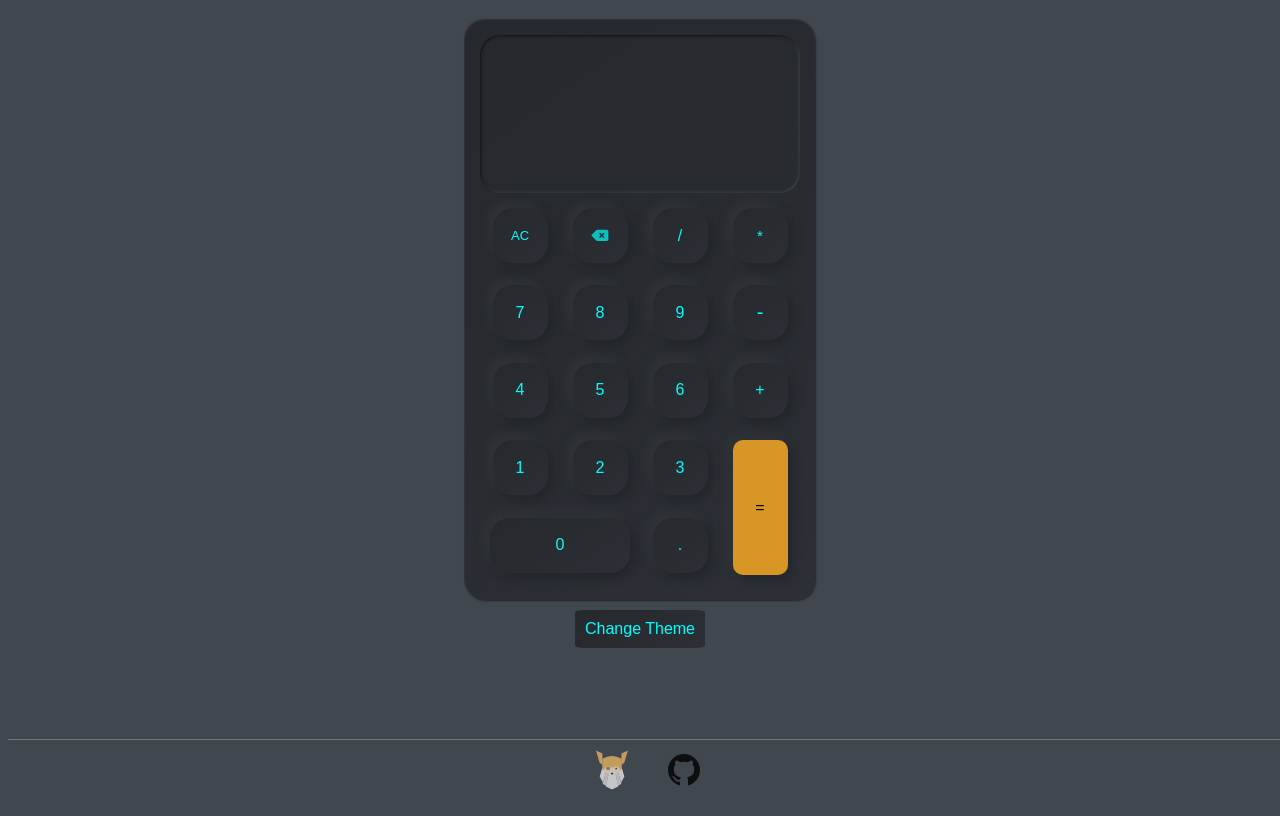
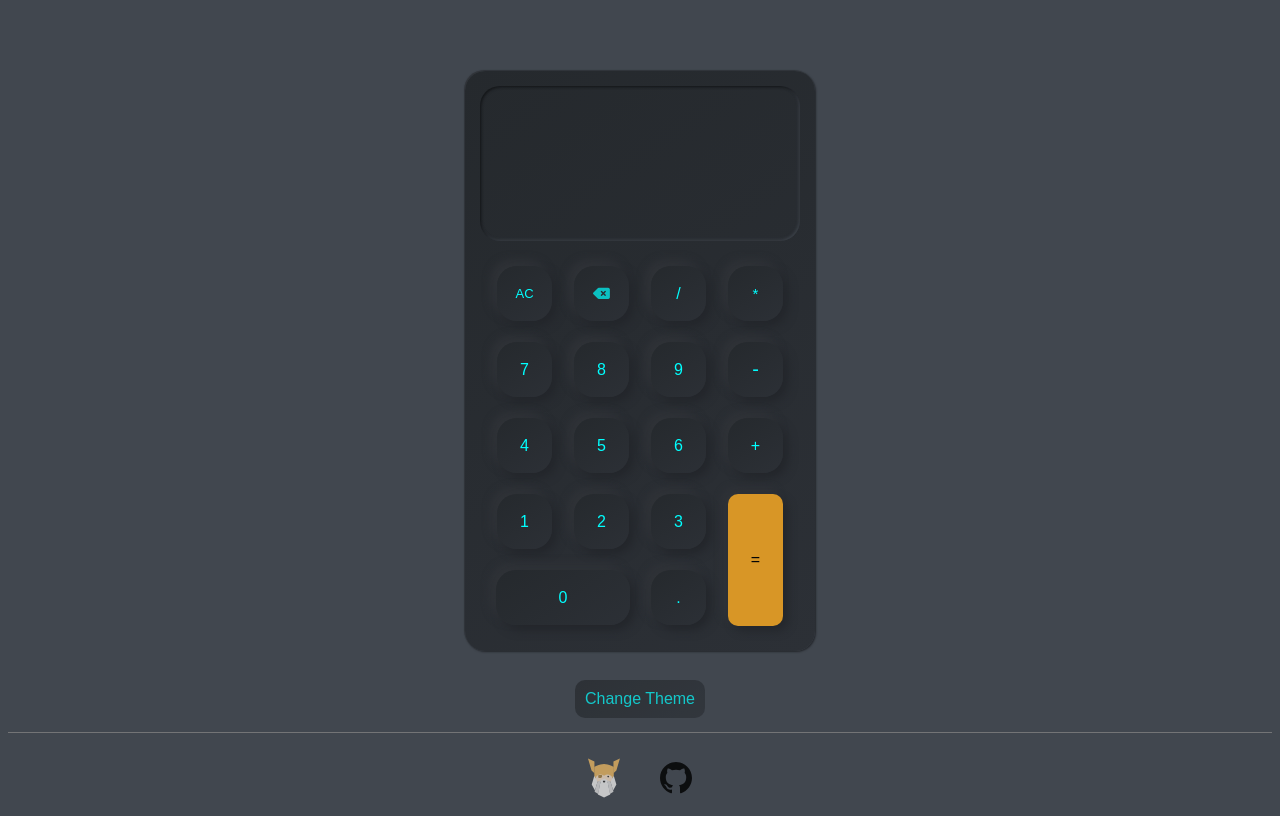
Before and after one commit to hayaman3/calculator, a plain HTML site: page index.html in a window 1280 px wide. Drawn offline with Linux system fonts and the light colour scheme.

Commit message:
Cleaned CSS

```diff
--- a/index.html
+++ b/index.html
@@ -45,18 +45,16 @@
         </div>
     </div>
     <button id="theme-toggle">Change Theme</button>
-    <!-- <hr id="footer"> -->
+
     <footer>
-        <a href="https://www.theodinproject.com/dashboard">
+        <a href="https://www.theodinproject.com/lessons/foundations-calculator">
             <img src="svg/TOP.svg" alt="The Odin Project" id="svg">
         </a>
         <a href="https://github.com/hayaman3">
             <img src="svg/github.svg" alt="github.com" id="svg">
         </a>
-        <!-- <a href=#>
-            ©
-        </a> -->
     </footer>
+
     <script type="text/javascript" src="script.js"></script>
 </body>
 </html>
--- a/style.css
+++ b/style.css
@@ -41,6 +41,11 @@
 body{
   background: var(--body-background);
   font-family: 'Montserrat', sans-serif;
+  overflow: hidden;
+  display:flex;
+  flex-direction: column;
+  justify-content: space-between;
+  min-height: 100vh;
 }
 
 #main{
@@ -48,8 +53,7 @@ body{
   height: 550px;
   display:flex;
   flex-direction: column;
-  margin:auto;
-  margin-top: 20px;
+  margin:max(20px, 5%) auto auto;
   padding:15px;
   gap:15px;
   border-radius: 20px;
@@ -65,7 +69,7 @@ body{
   box-shadow: var(--screen-boxshadow);
   border-radius: 20px;
   box-sizing: border-box;
-  padding: 8px;
+  padding: .5em;
   font-family:digital-clock-font;
   color: #eba225;
 }
@@ -88,6 +92,7 @@ body{
   display:none;
   margin:auto;
 }
+
 h1 {
   margin-top: 50px;
   text-align: center;
@@ -110,13 +115,13 @@ h1:nth-child(3) {
 }
 
 #buttons-div{
-  width: 300px;
+  width: 90%;
   height: 70%;
   display:grid;
   grid-template-columns: repeat(4, 1fr);
   gap:20px;
   margin:auto;
-  margin-bottom: 10px;
+  padding:10px;
   justify-items: center;
 }
 
@@ -135,7 +140,6 @@ box-shadow: var(--button-active);
 
 #zero{
   width:100%;
-  grid-column-start: 1;
   grid-column: span 2;
 }
 
@@ -173,8 +177,8 @@ button{
   display: block;
   margin:auto;
   padding: 10px;
-  border-radius: 7%;
-  margin-top: 10px;
+  border-radius: 10px;
+  opacity: .7;
   color:var(--button-color);
   background: var(--button-background);
 }
@@ -362,17 +366,14 @@ button{
 }
 
 footer{
-  position:absolute;
-  bottom:0px;
   height:var(--footer-height);
   width: 100%;
   display:flex;
   align-content: center;
   justify-content: center;
   text-align: center;
-  opacity:.9;
   gap:40px;
-  padding-top:10px;
+  padding-top:2%;
   border-top: grey solid 1px;
   opacity: .8;
 }
```
